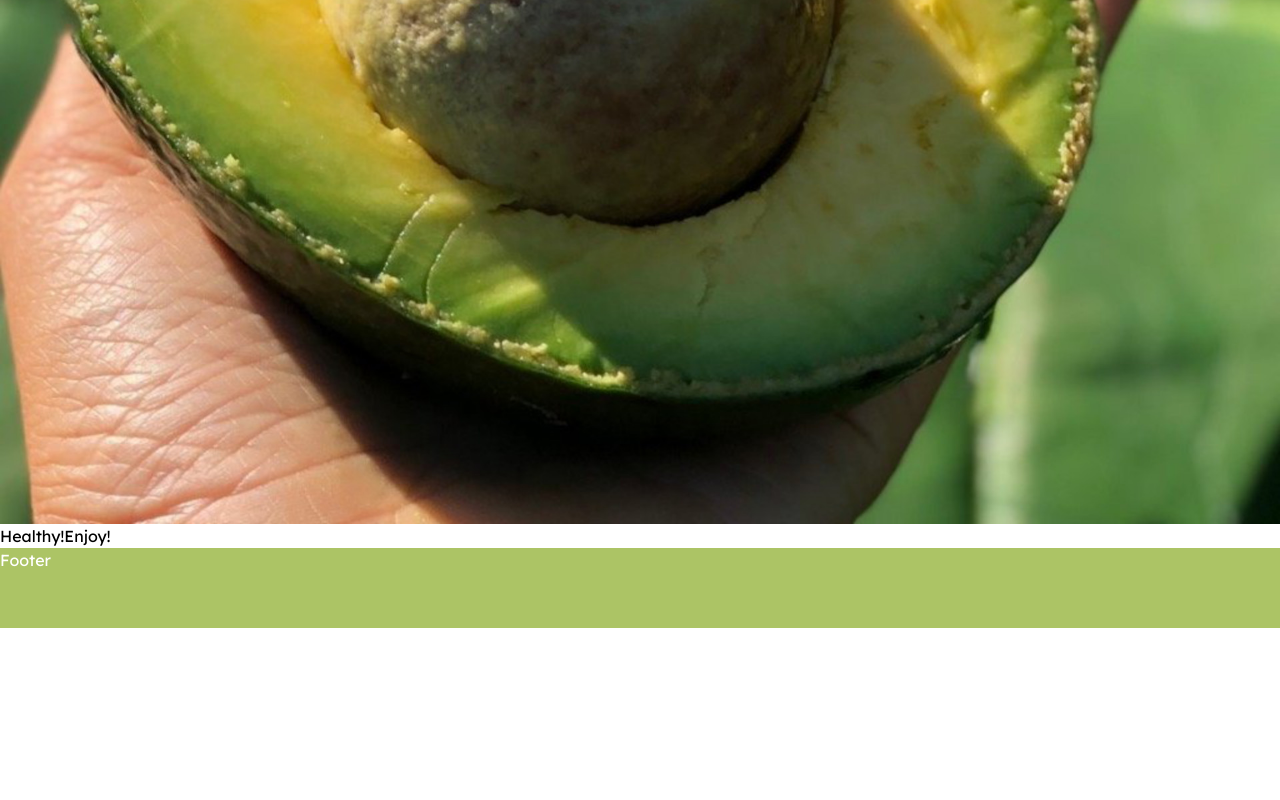
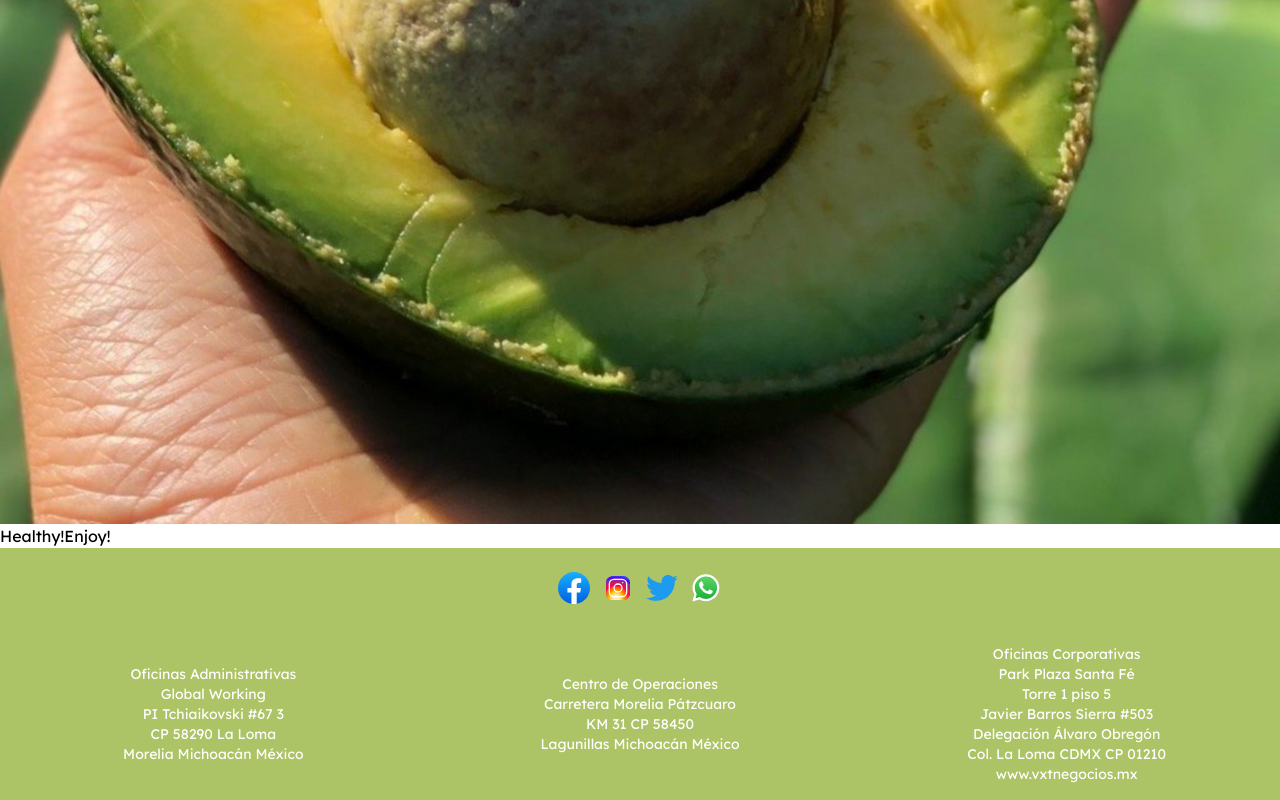
Before and after one commit to Avocadox-Admin/website-usa, a Gatsby site: page / in a window 1280 px wide. Shown: the part 3440-4240 px from the top of the page. Before the commit the page ends 4068 px from the top, so only its background shows below. Built offline with nearby package versions, Linux system fonts and the light colour scheme; Gatsby itself is replaced by a stand-in of ours.

Commit message:
Footer info

```diff
--- a/src/components/Footer.tsx
+++ b/src/components/Footer.tsx
@@ -1,7 +1,59 @@
 import React from 'react';
 
+import WhatsappIcon from '../images/whatsapp.inline.svg';
+import FacebookIcon from '../images/facebook.inline.svg';
+import InstagramIcon from '../images/instagram.inline.svg';
+import TwitterIcon from '../images/twitter.inline.svg';
+
 const Footer = () => {
-  return <div className="flex w-full max-w-7xl">Footer</div>;
+  return (
+    <div className="flex flex-col w-full max-w-7xl">
+      <div className="flex justify-center p-6 gap-3">
+        <a href="https://www.facebook.com/people/Avocadox/100076258565785/" target="_blank">
+          <FacebookIcon className="h-8 w-8" />
+        </a>
+        <a href="https://www.instagram.com/avocadox.mx/?hl=es" target="_bank">
+          <InstagramIcon className="h-8 w-8" />
+        </a>
+
+        <TwitterIcon className="h-8 w-8" />
+        <WhatsappIcon className="h-8 w-8" />
+      </div>
+      <div className="grid w-full md:grid-cols-3 items-center">
+        {/*<div className="flex flex-col items-center mt-4 md:justify-center  md:flex-row md:gap-6">
+        <a className="flex items-center gap-2" href="mailto:direccion@avocadoxmx.com">
+          <EmailIcon className="h-8 w-8"></EmailIcon>
+          direccion@avocadoxmx.com
+        </a>
+        <a className="flex items-center gap-2" href="tel:+524431396055">
+          <PhoneIcon className="h-8 w-8" />
+          <span>+52 4431396055</span>
+        </a> */}
+        <div className="text-sm p-4 flex flex-col items-center">
+          <p>Oficinas Administrativas</p>
+          <p>Global Working</p>
+          <p>PI Tchiaikovski #67 3</p>
+          <p>CP 58290 La Loma</p>
+          <p>Morelia Michoacán México</p>
+        </div>
+        <div className="text-sm p-4 flex flex-col items-center">
+          <p>Centro de Operaciones</p>
+          <p>Carretera Morelia Pátzcuaro</p>
+          <p>KM 31 CP 58450</p>
+          <p>Lagunillas Michoacán México</p>
+        </div>
+        <div className="text-sm p-4 flex flex-col items-center">
+          <p>Oficinas Corporativas</p>
+          <p>Park Plaza Santa Fé</p>
+          <p>Torre 1 piso 5</p>
+          <p>Javier Barros Sierra #503</p>
+          <p>Delegación Álvaro Obregón</p>
+          <p>Col. La Loma CDMX CP 01210</p>
+          <a href="https://vxtnegocios.mx" className="an">www.vxtnegocios.mx</a>
+        </div>
+      </div>
+    </div>
+  );
 };
 
 export default Footer;
--- a/src/components/paneLayout.tsx
+++ b/src/components/paneLayout.tsx
@@ -3,7 +3,7 @@ import React, { ReactNode } from 'react';
 const paneType: any = {
   navBar: 'flex fixed bg-white/[0.8] z-10 border-b justify-center max-h-12',
   common: 'flex justify-center',
-  footer: 'flex justify-center h-20 bg-[#ACC465] text-white'
+  footer: 'flex justify-center min-h-20 bg-[#ACC465] text-white'
 };
 
 interface PaneProps {
```
Also changed, not shown: src/images/facebook.inline.svg (added), src/images/instagram.inline.svg (added), src/images/twitter.inline.svg (added), src/images/whatsapp.inline.svg (added), src/images/whatsappIcon.inline.svg (added).
